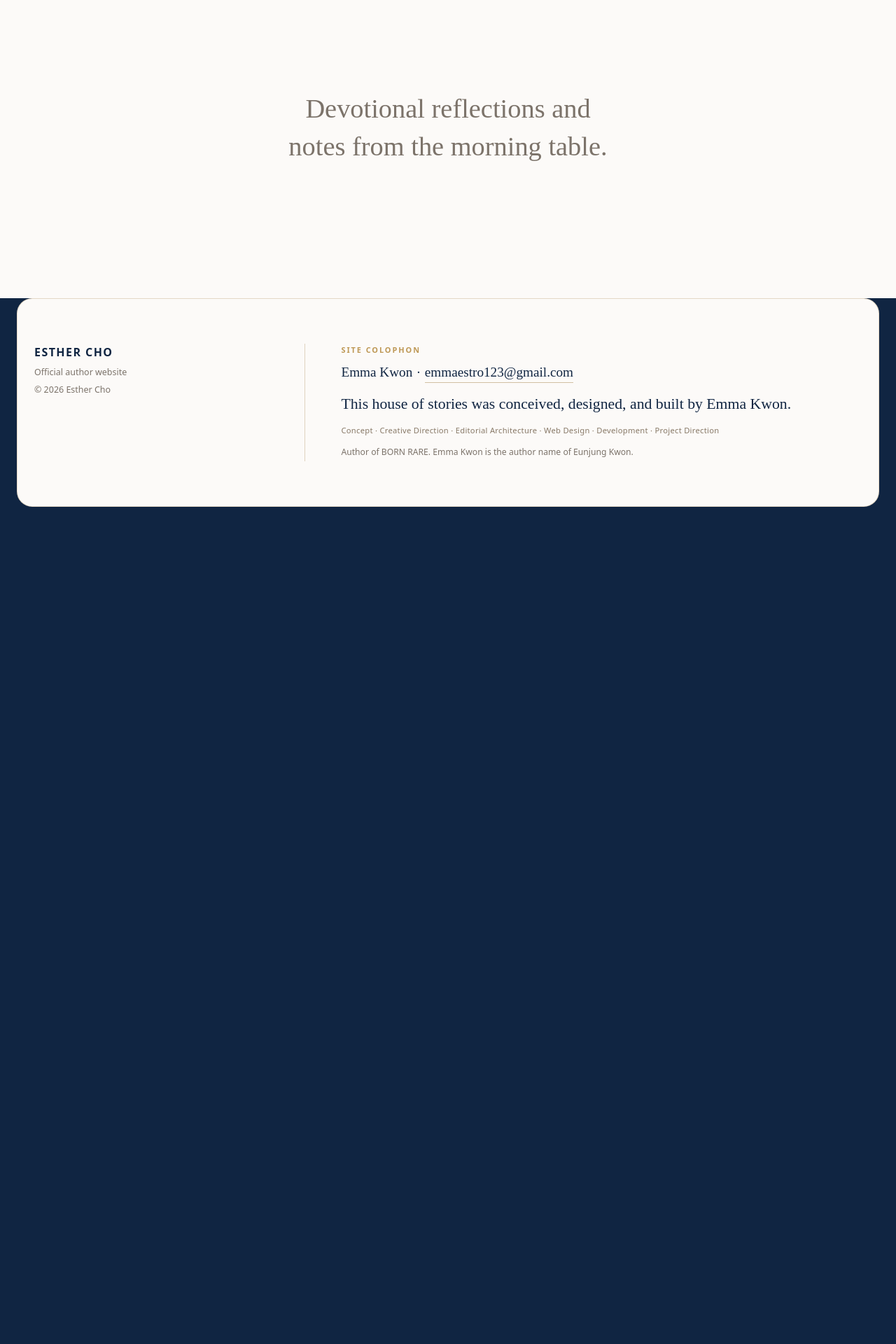
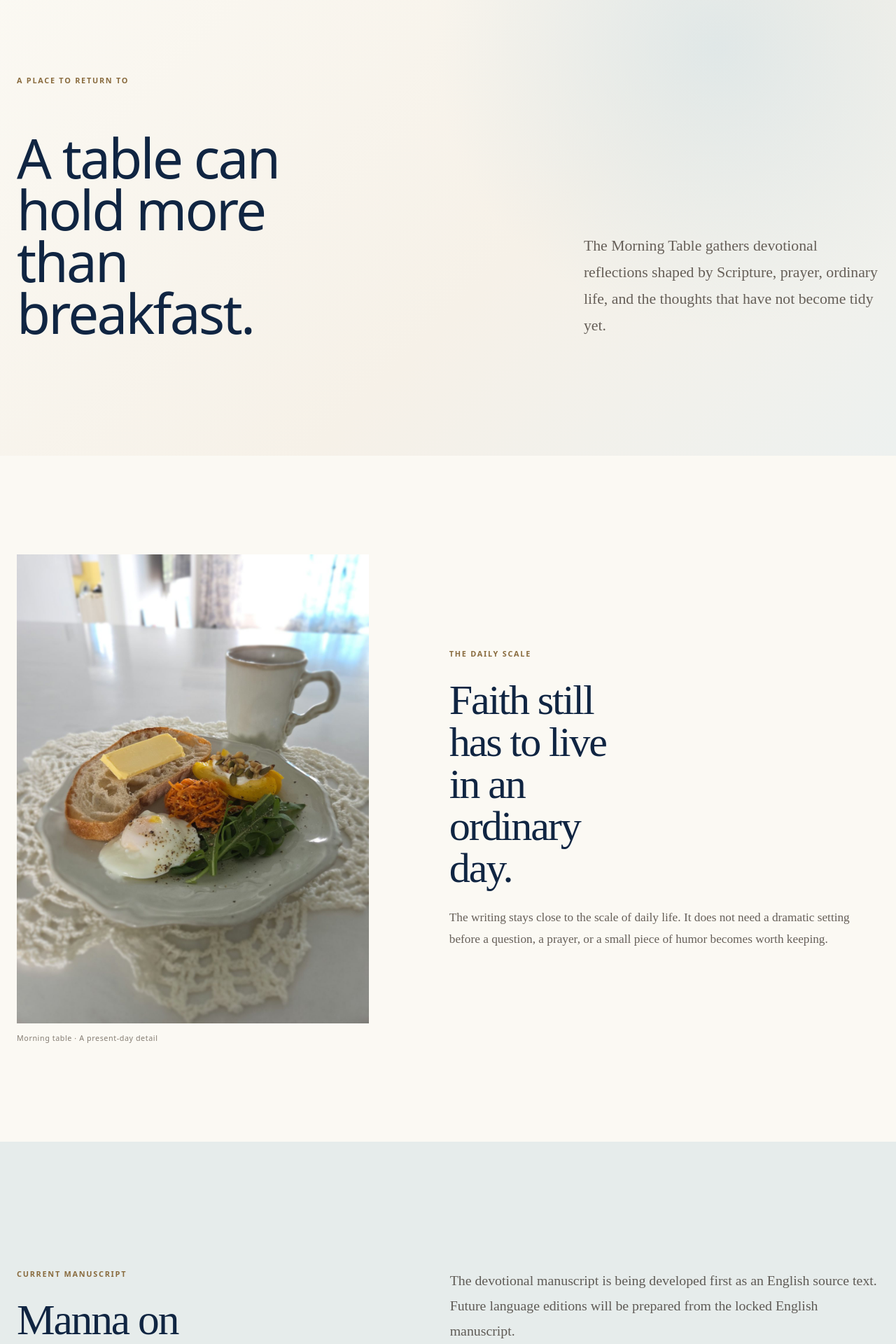
Before and after one commit to k-mama/esthercho, a Next.js app: page /notes in a window 1280 px wide. Shown: the part 860-2780 px from the top of the page at 70% size. Before the commit the page ends 1608 px from the top, so only its background shows below. Built offline with nearby package versions, Linux system fonts and the light colour scheme.

Commit message:
feat: turn Morning Table into a devotional room

```diff
--- a/src/app/notes/page.tsx
+++ b/src/app/notes/page.tsx
@@ -1,13 +1,17 @@
 import type { Metadata } from "next";
+import Image from "next/image";
+import Link from "next/link";
 import { PageCover } from "@/components/page-cover";
+import "./notes.css";
 
 export const metadata: Metadata = {
   title: "The Morning Table",
+  description: "Devotional reflections and notes from Esther Cho's morning table.",
 };
 
 export default function NotesPage() {
   return (
-    <main>
+    <main className="morning-page">
       <PageCover
         eyebrow="MORNING TABLE"
         title="The Morning Table"
@@ -21,9 +25,81 @@ export default function NotesPage() {
         shade="strong"
       />
 
-      <section className="page-cover-followup">
-        <div className="container page-cover-followup-inner">
-          <p>Devotional reflections and notes from the morning table.</p>
+      <section className="morning-intro" aria-labelledby="morning-intro-title">
+        <div className="container">
+          <p className="morning-kicker">A PLACE TO RETURN TO</p>
+          <div className="morning-intro-grid">
+            <h2 id="morning-intro-title">A table can hold more than breakfast.</h2>
+            <div className="morning-intro-copy">
+              <p>
+                The Morning Table gathers devotional reflections shaped by
+                Scripture, prayer, ordinary life, and the thoughts that have not
+                become tidy yet.
+              </p>
+            </div>
+          </div>
+        </div>
+      </section>
+
+      <section className="morning-table-scene" aria-labelledby="morning-table-scene-title">
+        <div className="container morning-table-inner">
+          <figure className="morning-table-figure">
+            <Image
+              src="/media/esther/morning-table.jpg"
+              alt="A breakfast prepared at Esther Cho's morning table"
+              width={1200}
+              height={1600}
+              sizes="(max-width: 899px) 82vw, 38vw"
+              priority
+            />
+            <figcaption>Morning table · A present-day detail</figcaption>
+          </figure>
+
+          <div className="morning-table-copy">
+            <p className="morning-kicker">THE DAILY SCALE</p>
+            <h2 id="morning-table-scene-title">Faith still has to live in an ordinary day.</h2>
+            <p>
+              The writing stays close to the scale of daily life. It does not
+              need a dramatic setting before a question, a prayer, or a small
+              piece of humor becomes worth keeping.
+            </p>
+          </div>
+        </div>
+      </section>
+
+      <section className="morning-writing" aria-labelledby="morning-writing-title">
+        <div className="container morning-writing-inner">
+          <div>
+            <p className="morning-kicker">CURRENT MANUSCRIPT</p>
+            <h2 id="morning-writing-title">Manna on the Table is still in development.</h2>
+          </div>
+          <div className="morning-writing-copy">
+            <p>
+              The devotional manuscript is being developed first as an English
+              source text. Future language editions will be prepared from the
+              locked English manuscript.
+            </p>
+            <p>
+              Publication details will appear only when they are formally
+              confirmed.
+            </p>
+            <Link href="/books/" className="morning-link">
+              Visit the book project
+            </Link>
+          </div>
+        </div>
+      </section>
+
+      <section className="morning-ending" aria-labelledby="morning-ending-title">
+        <div className="container">
+          <p className="morning-kicker">NOTES IN PROGRESS</p>
+          <div className="morning-ending-grid">
+            <h2 id="morning-ending-title">This room is still being written.</h2>
+            <p>
+              New devotional notes will be added as they are ready, without
+              turning the table into a feed that has to be constantly filled.
+            </p>
+          </div>
         </div>
       </section>
     </main>
```
